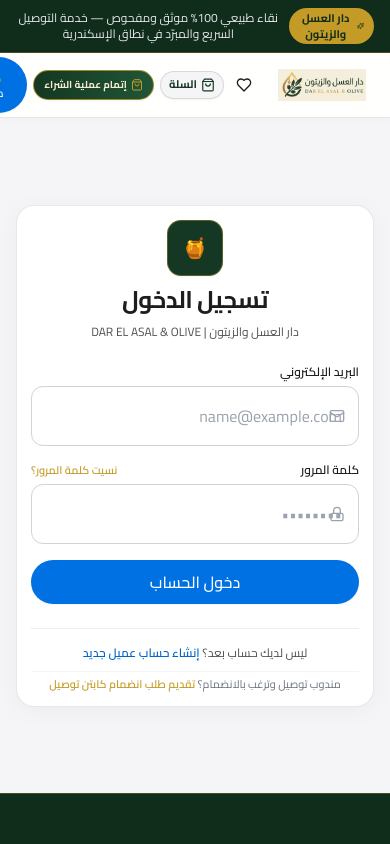
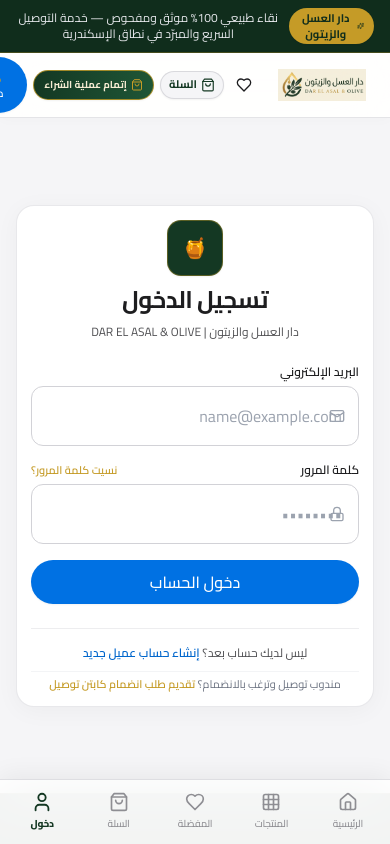
Before and after one commit to taiemfahmy19-coder/dar-el-asal, a Next.js app: page /auth/login in a window 390 px wide. Shown: the top 844 px of the page. Built offline with nearby package versions, Linux system fonts and the light colour scheme; no server answers.

Commit message:
feat(ux): implement dedicated mobile bottom bar and responsive admin order cards

```diff
--- a/src/app/admin/orders/page.tsx
+++ b/src/app/admin/orders/page.tsx
@@ -97,7 +97,7 @@ export default function AdminOrdersPage() {
 
       </div>
 
-      {/* Orders Table */}
+      {/* Orders View: Responsive Cards on Mobile + Table on Desktop */}
       <div className="bg-white rounded-3xl border border-ivory-200 shadow-subtle overflow-hidden">
         {loading ? (
           <div className="p-12 text-center text-gray-400">
@@ -110,7 +110,69 @@ export default function AdminOrdersPage() {
             <p className="text-sm font-bold text-gray-600">لا توجد طلبات تطابق معايير البحث</p>
           </div>
         ) : (
-          <div className="overflow-x-auto">
+          <>
+            {/* Mobile Cards (Visible strictly on mobile < md) */}
+            <div className="md:hidden divide-y divide-ivory-100 p-2 space-y-3">
+              {filteredOrders.map((ord) => {
+                const conf = ORDER_STATUS_MAP[ord.orderStatus] || ORDER_STATUS_MAP.PENDING;
+                return (
+                  <div key={ord.id} className="p-4 bg-ivory-50/50 rounded-2xl border border-ivory-200 space-y-3">
+                    <div className="flex items-center justify-between border-b border-ivory-200/60 pb-2.5">
+                      <div className="flex items-center gap-2">
+                        <span className="font-mono font-bold text-forest-950 text-xs">{ord.orderNumber}</span>
+                        {ord.quotationStatus && (
+                          <span className={`px-2 py-0.5 text-[9px] rounded-full font-bold ${
+                            ord.quotationStatus === 'SENT' ? 'bg-amber-100 text-amber-800' :
+                            ord.quotationStatus === 'ACCEPTED' ? 'bg-emerald-100 text-emerald-800' :
+                            ord.quotationStatus === 'REJECTED' ? 'bg-rose-100 text-rose-800' : 'bg-blue-50 text-blue-800'
+                          }`}>
+                            {ord.quotationStatus === 'SENT' ? 'عرض مرسل' :
+                             ord.quotationStatus === 'ACCEPTED' ? 'معتمد' :
+                             ord.quotationStatus === 'REJECTED' ? 'مرفوض' : 'طلب رغبة'}
+                          </span>
+                        )}
+                      </div>
+                      <span className={`px-2 py-0.5 rounded-full text-[10px] font-bold border ${conf.bg} ${conf.color} ${conf.border}`}>
+                        {conf.label}
+                      </span>
+                    </div>
+
+                    <div className="grid grid-cols-2 gap-2 text-[11px]">
+                      <div>
+                        <span className="text-gray-400 block text-[10px]">العميل:</span>
+                        <span className="font-bold text-forest-950">{ord.customerName}</span>
+                        <span className="text-gray-500 block text-[10px]" dir="ltr">{ord.customerPhone}</span>
+                      </div>
+                      <div>
+                        <span className="text-gray-400 block text-[10px]">المنطقة:</span>
+                        <span className="text-gray-700">{ord.governorate} - {ord.city}</span>
+                      </div>
+                    </div>
+
+                    <div className="flex items-center justify-between bg-white p-2.5 rounded-xl border border-ivory-200/80 text-xs">
+                      <div>
+                        <span className="text-gray-400 block text-[9px]">الإجمالي:</span>
+                        <span className="font-black text-forest-950">{formatPrice(ord.totalAmount)}</span>
+                      </div>
+                      <div>
+                        <span className="text-gray-400 block text-[9px]">الربح:</span>
+                        <span className="font-bold text-emerald-800">+{formatPrice(ord.estimatedProfit)}</span>
+                      </div>
+                      <Link
+                        href={`/admin/orders/${ord.id}`}
+                        className="inline-flex items-center gap-1 px-3 py-1.5 bg-forest-900 text-gold-300 rounded-lg font-bold text-xs hover:bg-forest-800 shadow-sm"
+                      >
+                        <span>إدارة</span>
+                        <ArrowLeft className="w-3 h-3 text-gold-400" />
+                      </Link>
+                    </div>
+                  </div>
+                );
+              })}
+            </div>
+
+            {/* Desktop Full Table (Visible on md+) */}
+            <div className="hidden md:block overflow-x-auto">
               <table className="w-full text-right text-xs">
                 <thead>
                   <tr className="bg-ivory-50/70 border-b border-ivory-200 text-gray-500 font-bold">
@@ -189,6 +251,7 @@ export default function AdminOrdersPage() {
                 </tbody>
               </table>
             </div>
+          </>
         )}
       </div>
 
--- a/src/app/layout.tsx
+++ b/src/app/layout.tsx
@@ -7,6 +7,7 @@ import AnnouncementBar from '@/components/layout/AnnouncementBar';
 import Header from '@/components/layout/Header';
 import Footer from '@/components/layout/Footer';
 import FloatingMobileCartBar from '@/components/cart/FloatingMobileCartBar';
+import MobileBottomBar from '@/components/layout/MobileBottomBar';
 
 export const viewport: Viewport = {
   width: 'device-width',
@@ -53,6 +54,7 @@ export default function RootLayout({
               <main className="flex-1">{children}</main>
               <Footer />
               <FloatingMobileCartBar />
+              <MobileBottomBar />
             </WishlistProvider>
           </CartProvider>
         </AuthProvider>
--- a/src/components/cart/FloatingMobileCartBar.tsx
+++ b/src/components/cart/FloatingMobileCartBar.tsx
@@ -17,7 +17,7 @@ export default function FloatingMobileCartBar() {
   }
 
   return (
-    <div className="fixed bottom-0 inset-x-0 z-40 bg-white/95 backdrop-blur-xl border-t border-ivory-300 p-3 shadow-[0_-4px_20px_rgba(0,0,0,0.08)] sm:hidden animate-in slide-in-from-bottom duration-200">
+    <div className="fixed bottom-16 inset-x-0 z-40 bg-white/95 backdrop-blur-xl border-t border-ivory-300 p-2.5 shadow-[0_-4px_20px_rgba(0,0,0,0.08)] md:hidden animate-in slide-in-from-bottom duration-200">
       <div className="max-w-md mx-auto flex items-center justify-between gap-3 text-right">
 
         {/* Cart Item Count & Subtotal */}
--- /dev/null
+++ b/src/components/layout/MobileBottomBar.tsx
@@ -0,0 +1,67 @@
+'use client';
+
+import React from 'react';
+import Link from 'next/link';
+import { usePathname } from 'next/navigation';
+import { Home, Grid, Heart, ShoppingBag, User } from 'lucide-react';
+import { useCart } from '@/components/context/CartContext';
+import { useWishlist } from '@/components/context/WishlistContext';
+import { useAuth } from '@/components/context/AuthContext';
+
+export default function MobileBottomBar() {
+  const pathname = usePathname();
+  const { totalItems } = useCart();
+  const { favorites } = useWishlist();
+  const { user } = useAuth();
+
+  // Don't show inside admin dashboard to avoid collision with admin controls
+  if (pathname?.startsWith('/admin')) {
+    return null;
+  }
+
+  const navItems = [
+    { href: '/', label: 'الرئيسية', icon: Home },
+    { href: '/products', label: 'المنتجات', icon: Grid },
+    { href: '/favorites', label: 'المفضلة', icon: Heart, badge: favorites.length },
+    { href: '/cart', label: 'السلة', icon: ShoppingBag, badge: totalItems },
+    {
+      href: user ? (user.role === 'admin' ? '/admin' : user.role === 'delivery' ? '/delivery/dashboard' : '/profile') : '/auth/login',
+      label: user ? (user.role === 'admin' ? 'الإدارة' : 'حسابي') : 'دخول',
+      icon: User,
+    },
+  ];
+
+  return (
+    <nav
+      aria-label="التنقل السريع للهاتف"
+      className="md:hidden fixed bottom-0 inset-x-0 z-40 bg-white/95 backdrop-blur-xl border-t border-[#d2d2d7]/70 shadow-[0_-4px_25px_rgba(0,0,0,0.06)] pb-safe"
+    >
+      <div className="grid grid-cols-5 h-16 max-w-lg mx-auto px-1 items-center">
+        {navItems.map((item) => {
+          const isActive = pathname === item.href || (item.href !== '/' && pathname?.startsWith(item.href));
+          return (
+            <Link
+              key={item.label}
+              href={item.href}
+              className={`flex flex-col items-center justify-center py-1 relative transition-colors ${
+                isActive ? 'text-[#143823] font-bold' : 'text-[#8e8e93] hover:text-[#1d1d1f]'
+              }`}
+            >
+              <div className="relative">
+                <item.icon className={`w-5 h-5 transition-transform ${isActive ? 'scale-110 text-[#143823]' : ''}`} />
+                {Boolean(item.badge && item.badge > 0) && (
+                  <span className="absolute -top-1.5 -right-2 bg-gradient-to-r from-amber-500 to-gold-500 text-forest-950 text-[9px] font-black w-4 h-4 rounded-full flex items-center justify-center border border-white shadow-xs">
+                    {item.badge}
+                  </span>
+                )}
+              </div>
+              <span className={`text-[10px] mt-1 tracking-tight ${isActive ? 'text-[#143823] font-extrabold' : 'font-medium'}`}>
+                {item.label}
+              </span>
+            </Link>
+          );
+        })}
+      </div>
+    </nav>
+  );
+}
```
Lines whose indentation alone changed are shown as unchanged.
